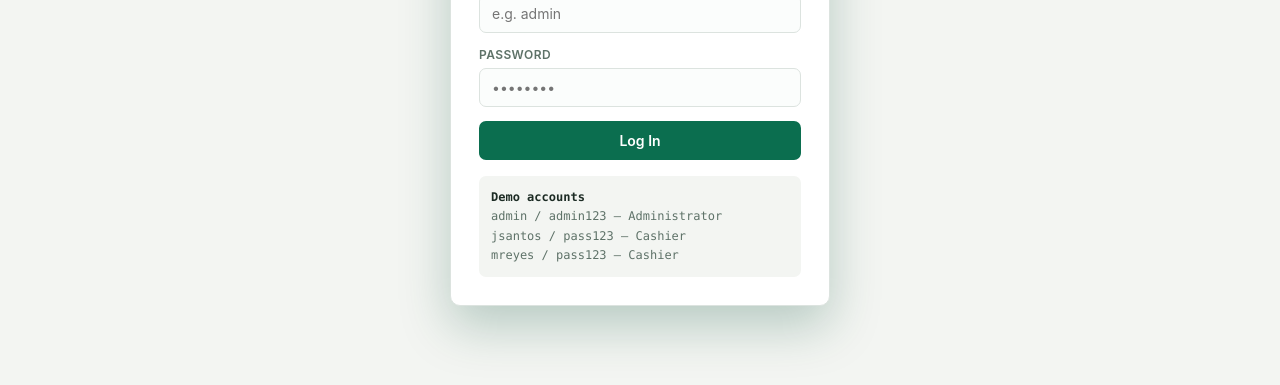
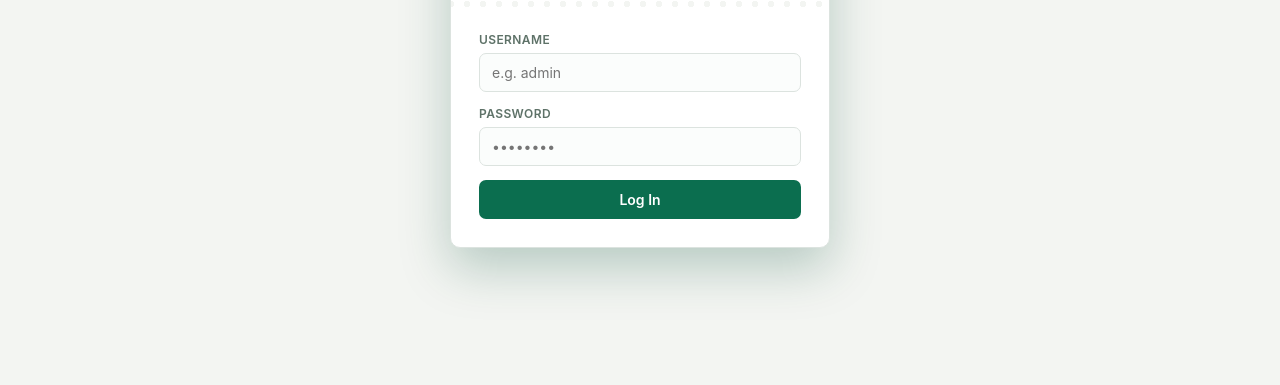
Before and after one commit to Leovin09/InsanePOS, a plain HTML site: page index.html in a window 1280 px wide. Shown: the part 353-738 px from the top of the page. Drawn offline with Linux system fonts and the light colour scheme.

Commit message:
Update index.html

```diff
--- a/index.html
+++ b/index.html
@@ -43,12 +43,6 @@
         <input id="login-password" type="password" placeholder="••••••••" autocomplete="current-password">
       </div>
       <button class="btn btn-primary btn-block" onclick="handleLogin()">Log In</button>
-      <div class="demo-hint">
-        <b>Demo accounts</b><br>
-        admin / admin123 — Administrator<br>
-        jsantos / pass123 — Cashier<br>
-        mreyes / pass123 — Cashier
-      </div>
     </div>
   </div>
 </div>
```
